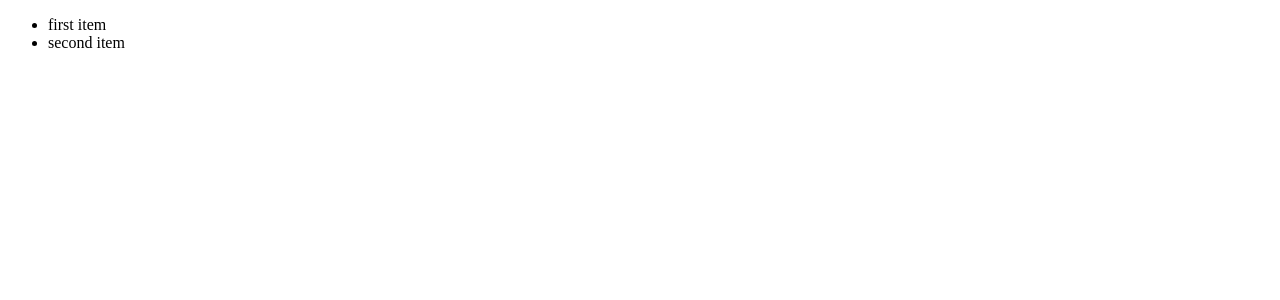
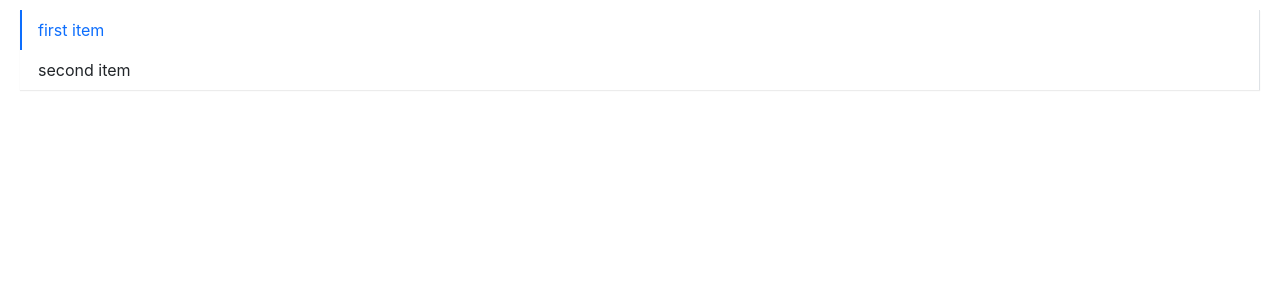
Before and after one commit to Bojackxiang/alibaba_antdeisng_course, a React (Create React App) app: page / in a window 1280 px wide. Shown: the top 300 px of the page. Built offline with nearby package versions, Linux system fonts and the light colour scheme.

Commit message:
Menu: Add Styles to components

```diff
--- a/src/index.tsx
+++ b/src/index.tsx
@@ -1,6 +1,7 @@
 import React from "react";
 import ReactDOM from "react-dom";
 import { App } from "./App";
+import "./styles/index.scss";
 
 ReactDOM.render(
   <React.StrictMode>
--- a/src/styles/index.scss
+++ b/src/styles/index.scss
@@ -11,23 +11,23 @@
 @import "animation";
 // button
 
-@import "../components/Button/style";
+// @import "../components/Button/style";
 
 // menu
 
 @import "../components/Menu/style";
 
 // icon
-@import "../components/Icon/style";
+// @import "../components/Icon/style";
 
 //input
-@import "../components/Input/style";
+// @import "../components/Input/style";
 
 //auto-complete
-@import "../components/AutoComplete/style";
+// @import "../components/AutoComplete/style";
 
 //upload
-@import "../components/Upload/style";
+// @import "../components/Upload/style";
 
 //progress
-@import "../components/Progress/style";
+// @import "../components/Progress/style";
```
